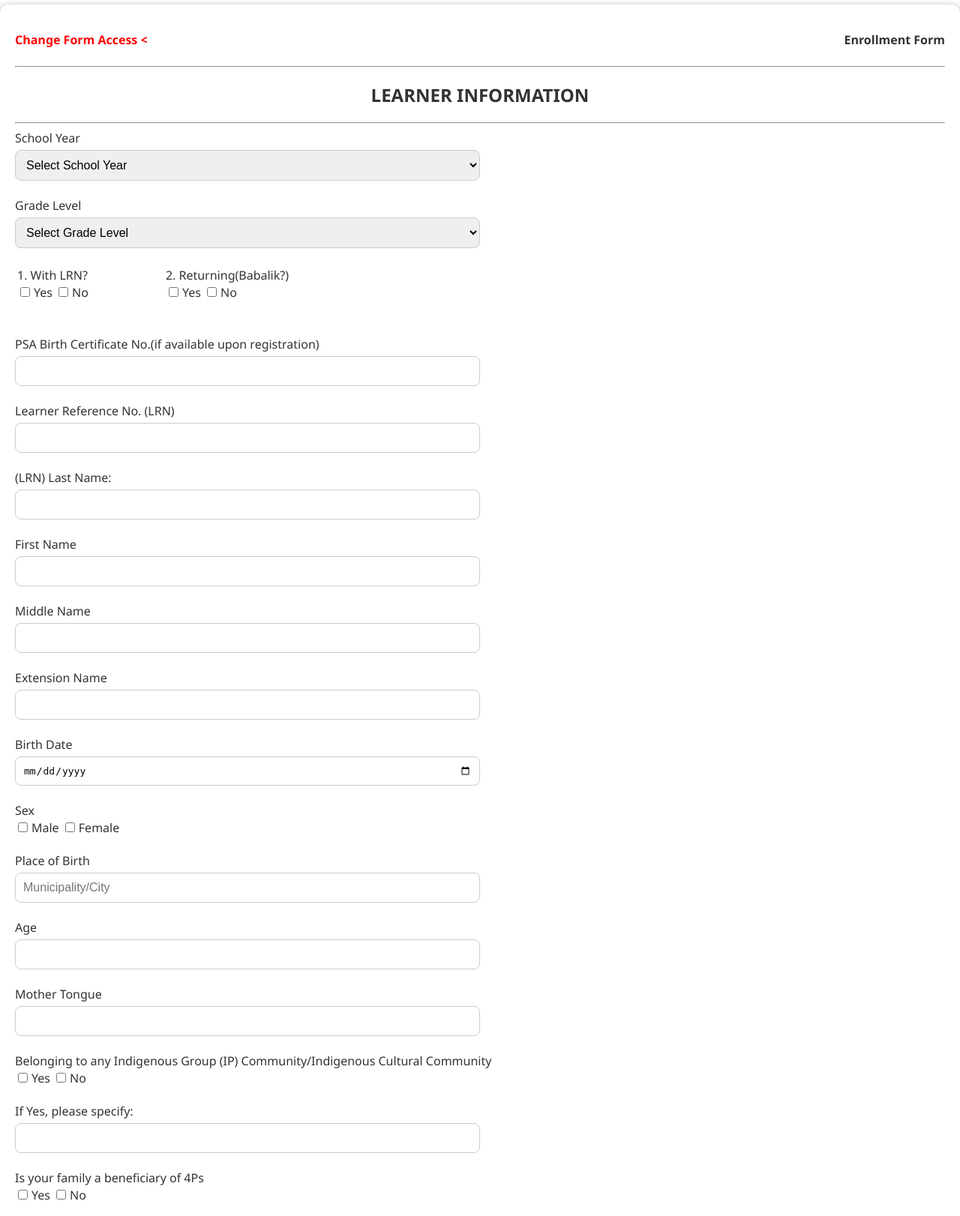
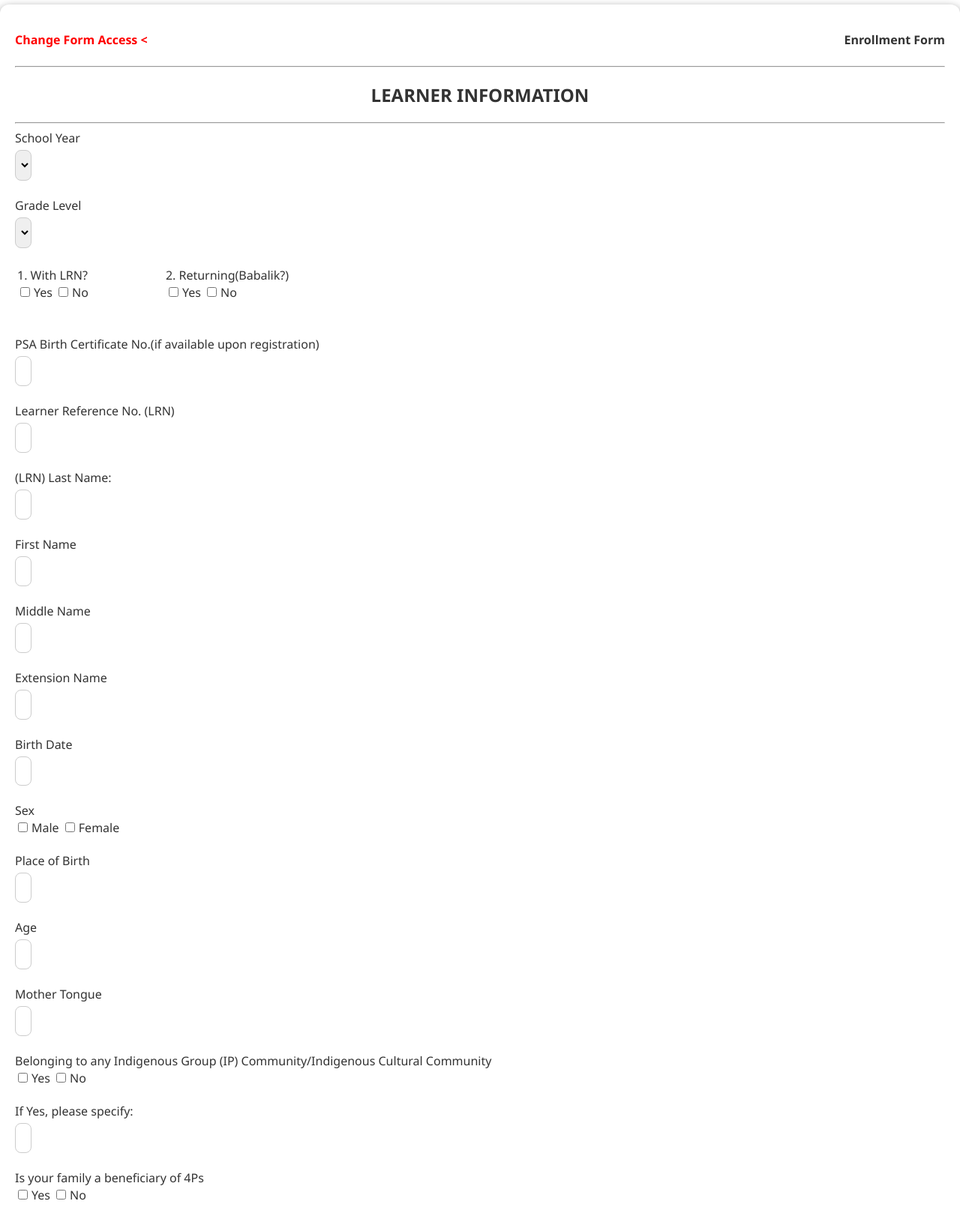
Before and after one commit to chase-ivy/WEBSYST1_FINAL, a PHP site: page /enrollment.php in a window 1280 px wide. Shown: the part 175-1797 px from the top of the page at 75% size. Run offline with PHP 8.4, Linux system fonts and the light colour scheme.

```diff
--- a/ams/style.css
+++ b/ams/style.css
@@ -108,7 +108,7 @@ form input,form select,form textarea {
 }
 
 .form input,form select,form textarea {
-    width: 50%;
+    width: 0%;
     padding: 10px;
     margin-top: 5px;
     border-radius: 8px;
```
